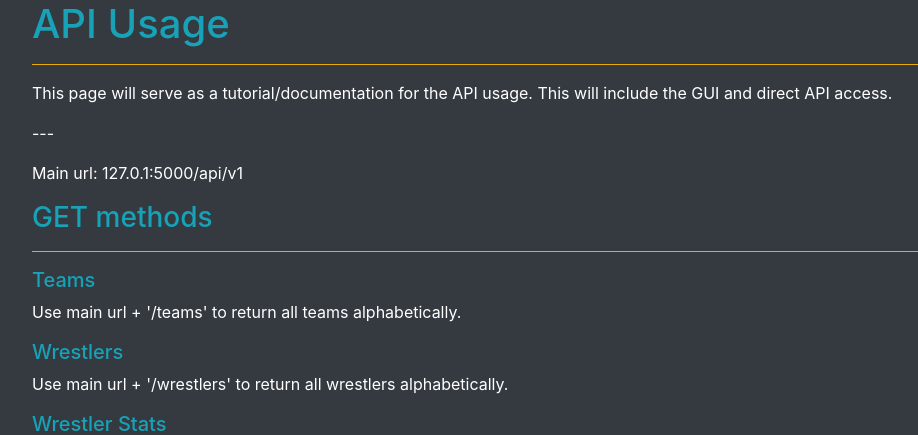
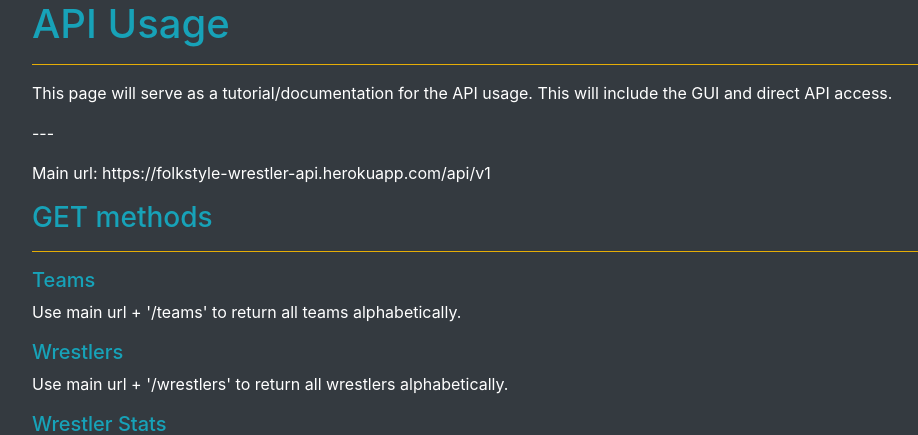
Before and after one commit to nanthony007/vws-api, a Flask app: page /usage in a window 1280 px wide. Shown: the part 56-491 px from the top of the page, without its empty margins (53-971 px from the left). Run offline with Flask 2, Linux system fonts and the light colour scheme; some libraries are stand-ins or nearby versions.

Commit message:
Update usage.html with new main url

```diff
--- a/templates/usage.html
+++ b/templates/usage.html
@@ -10,7 +10,7 @@
 </p>
 <p class="text-white">---</p>
 <p class="text-white">
-  Main url: 127.0.1:5000/api/v1
+  Main url: https://folkstyle-wrestler-api.herokuapp.com/api/v1
 </p>
 
 <h3 class="text-info">GET methods</h3>
```
Also changed, not shown: README.md.
